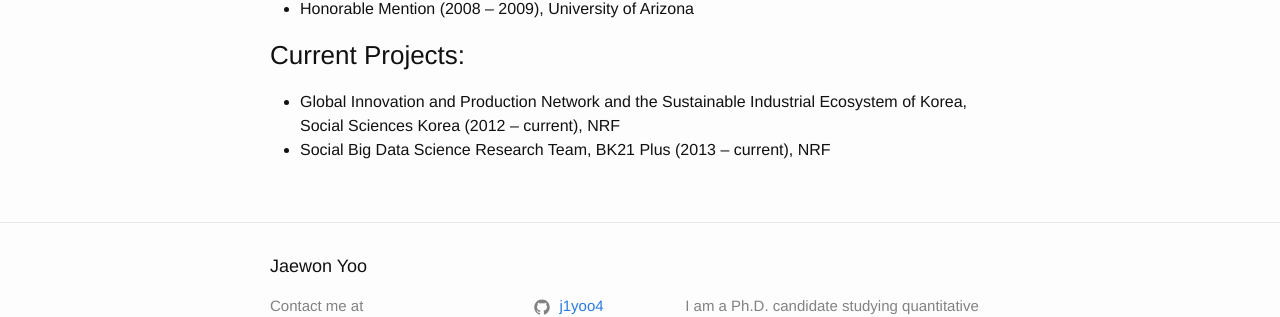
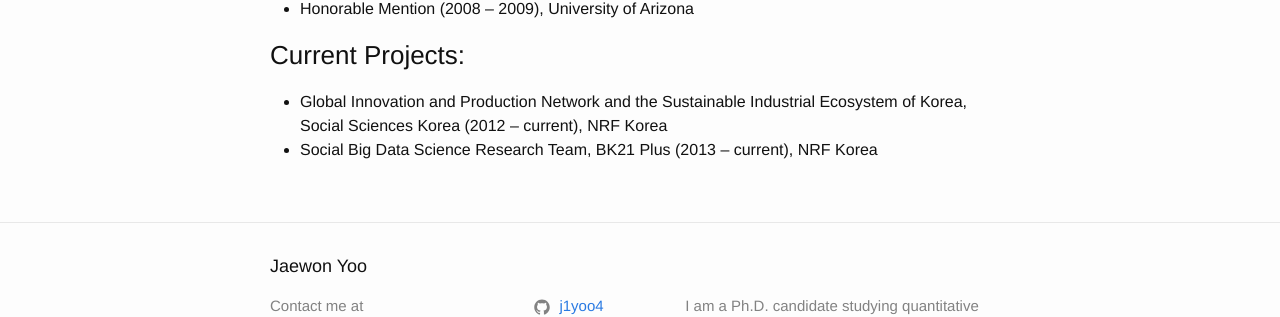
Before and after one commit to j1yoo/j1yoo.github.io, a Jekyll site: the page built from cv.markdown, in a window 1280 px wide. Shown: the part 575-892 px from the top of the page. Built offline with Jekyll 4.4.1, drawn with Linux system fonts in a browser that asks for light colours.

Commit message:
Update cv.markdown

```diff
--- a/cv.markdown
+++ b/cv.markdown
@@ -19,5 +19,5 @@ Causal Inference, Applied Econometrics (i.e., 'Metrics), IT Platform Innovation,
 * Honorable Mention (2008 – 2009), University of Arizona
 
 ### Current Projects:
-* Global Innovation and Production Network and the Sustainable Industrial Ecosystem of Korea, Social Sciences Korea (2012 – current), NRF
-* Social Big Data Science Research Team, BK21 Plus (2013 – current), NRF
+* Global Innovation and Production Network and the Sustainable Industrial Ecosystem of Korea, Social Sciences Korea (2012 – current), NRF Korea
+* Social Big Data Science Research Team, BK21 Plus (2013 – current), NRF Korea
```
